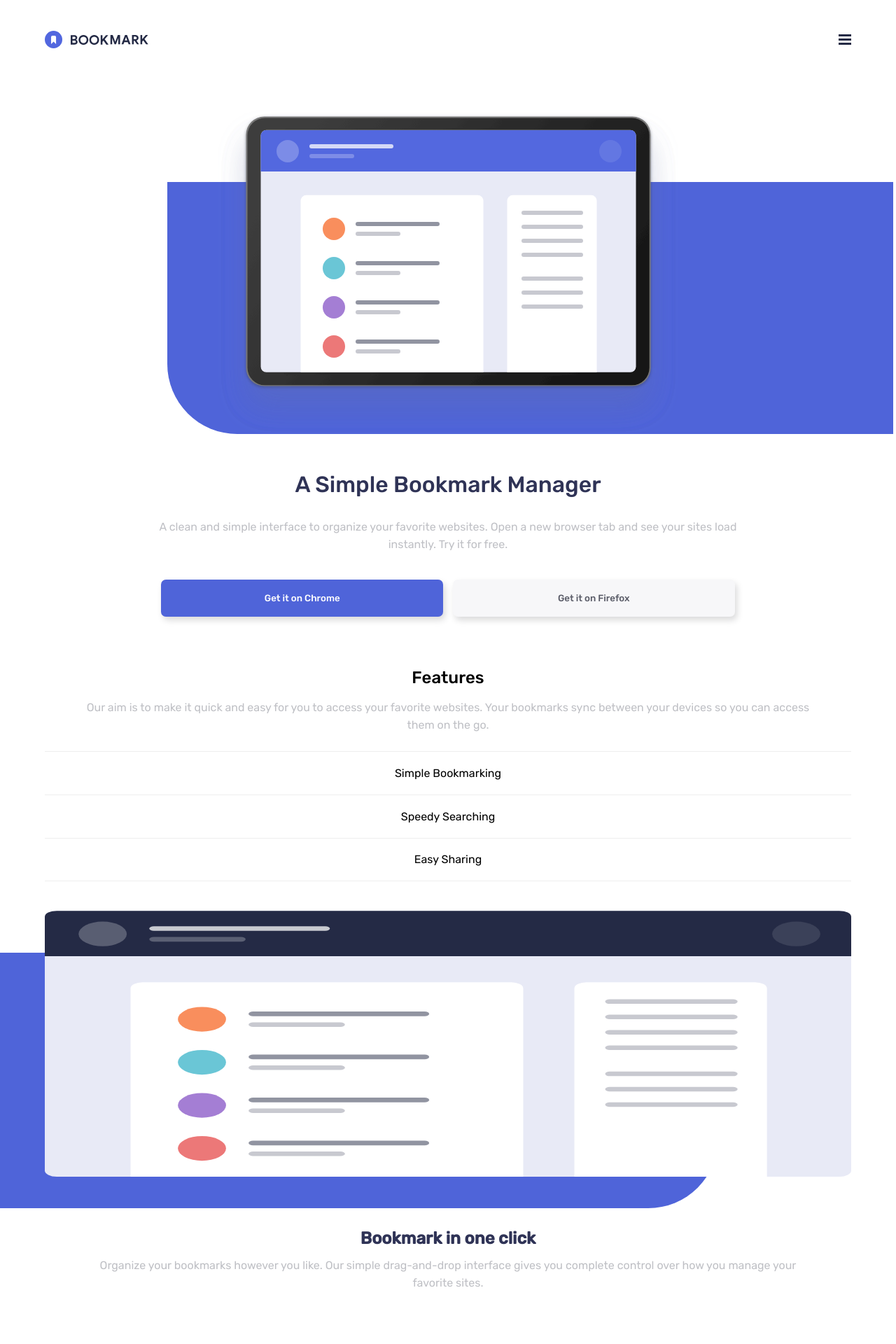
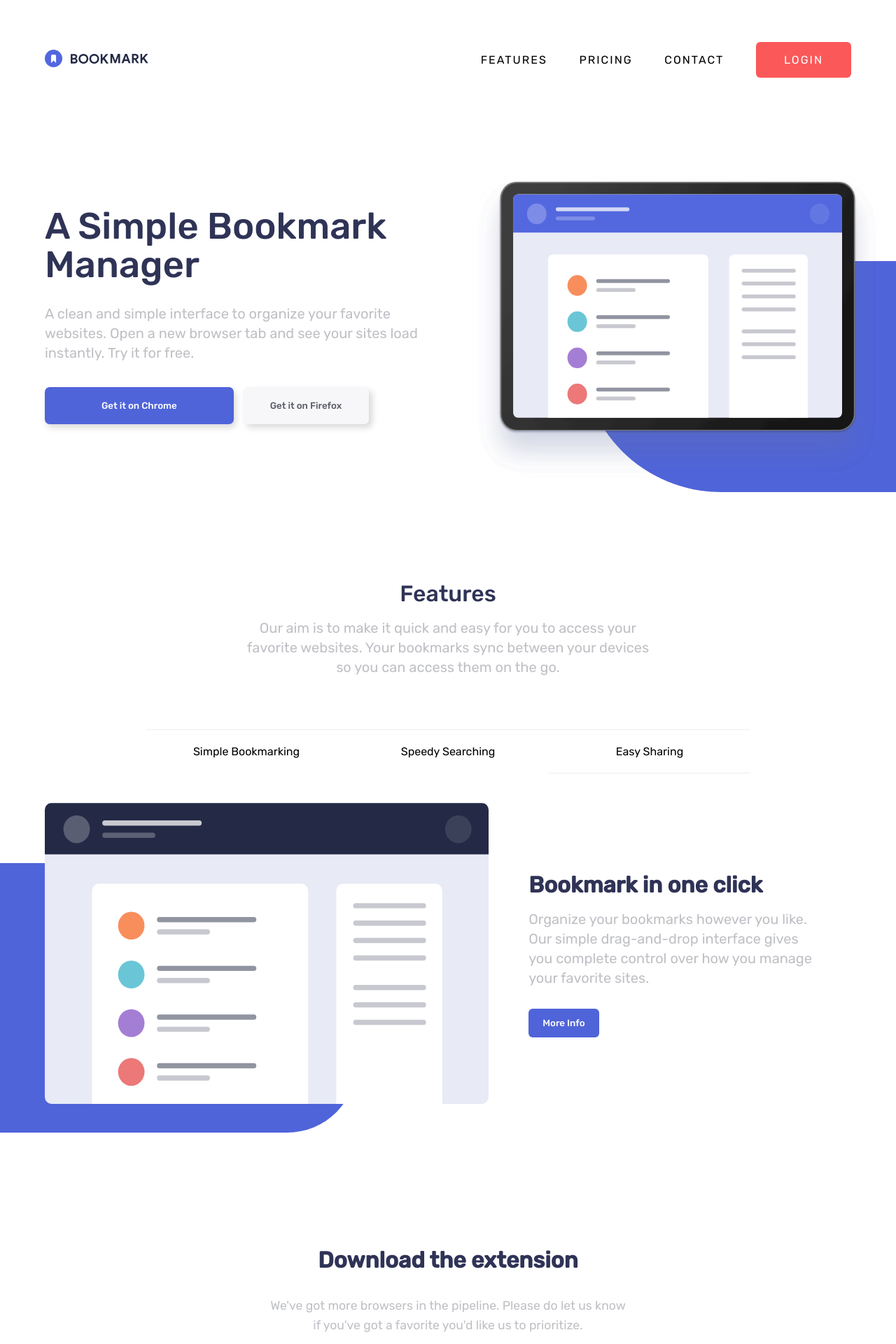
Before and after one commit to OscarAnillo/Bookmark-landing-page-fe, a React (Create React App) app: page / in a window 1280 px wide. Shown: the top 1920 px of the page at 70% size. Built offline with nearby package versions, Linux system fonts and the light colour scheme.

Commit message:
add desktop query

```diff
--- a/src/App.css
+++ b/src/App.css
@@ -1,4 +1,4 @@
-@import url('https://fonts.googleapis.com/css2?family=Rubik:wght@400;500&display=swap');
+@import url("https://fonts.googleapis.com/css2?family=Rubik:wght@400;500&display=swap");
 
 * {
   margin: 0;
@@ -12,10 +12,12 @@
   font-family: "Rubik", sans-serif;
   overflow: hidden;
 }
+
 .container {
   margin: 0 auto;
   width: 90%;
 }
+
 img {
   max-width: 100%;
 }
@@ -25,20 +27,24 @@ img {
   padding-top: 44px;
   margin-bottom: 84px;
 }
+
 .nav-flex {
   display: flex;
   align-items: center;
   justify-content: space-between;
 }
+
 .desktop-menu {
   display: none;
 }
+
 .mobile-menu {
   display: block;
 }
+
 .mobile-menu-bg {
   height: 100vh;
-  background-color:rgba(47, 53, 79, .97 );
+  background-color: rgba(47, 53, 79, 0.97);
   position: absolute;
   top: 0;
   left: 0;
@@ -47,39 +53,47 @@ img {
   width: 100%;
   z-index: 99;
 }
+
 .mobile-menu-container {
   /* border: 1px solid red; */
   padding-top: 2.75em;
   width: 90%;
   margin: 0 auto;
 }
+
 .mobile-menu-row {
   display: flex;
   align-items: center;
   justify-content: space-between;
 }
+
 .mobile-menu-logo {
   filter: invert(100%) contrast(200%);
 }
+
 .mobile-menu-items ul {
   color: #fff;
   margin-top: 45px;
   text-transform: uppercase;
 }
+
 .mobile-menu-items ul li {
   border-top: 1px solid #eee;
   font-size: 1.3rem;
   padding: 1.35em 0;
 }
+
 .login-item {
   border: 2px solid #eee;
   border-radius: 5px;
 }
+
 .mobile-menu-socials {
   position: absolute;
   top: 90%;
-  left: 40%
+  left: 40%;
 }
+
 .mobile-menu-socials img {
   padding: 0 1em;
 }
@@ -87,8 +101,9 @@ img {
 /* HeroComponent */
 .hero {
   position: relative;
-  padding-bottom: .5em;
+  padding-bottom: 0.5em;
 }
+
 .blue-shape {
   background-color: rgb(79, 100, 217);
   border-bottom-left-radius: 100px;
@@ -99,6 +114,7 @@ img {
   width: 90%;
   z-index: -1;
 }
+
 .hero-title {
   color: rgb(47, 51, 86);
   font-weight: 500;
@@ -106,6 +122,7 @@ img {
   margin-top: 45px;
   margin-bottom: 28px;
 }
+
 .hero-paragraph {
   color: rgb(191, 192, 197);
   font-weight: 400;
@@ -113,13 +130,14 @@ img {
   margin: 0 auto 38px auto;
   width: 90%;
 }
+
 .btn {
   border: none;
   border-radius: 7px;
   padding: 1.4375em 0;
   width: 45%;
+}
 
-}
 .blue-btn {
   background-color: rgb(79, 100, 217);
   box-shadow: 3px 5px 10px rgb(218, 218, 219);
@@ -128,6 +146,7 @@ img {
   font-weight: 500;
   margin-right: 1em;
 }
+
 .white-btn {
   background-color: rgb(247, 247, 249);
   box-shadow: 3px 5px 10px rgb(218, 218, 219);
@@ -140,36 +159,45 @@ img {
 .features {
   margin-top: 65px;
 }
+
 .features-title {
   font-weight: 500;
   margin-bottom: 16px;
 }
+
 .features-paragraph {
   color: rgb(191, 192, 197);
   font-weight: 400;
   line-height: 25px;
   padding-bottom: 25px;
 }
+
 .map-div-features {
   border-top: 1px solid #eee;
 }
+
 .map-div-features ul li {
   padding: 1.3em;
 }
+
 .map-div-features ul li:hover {
   border-bottom: 3px solid red;
 }
+
 .map-div-features:nth-child(3) {
   border-bottom: 1px solid #eee;
 }
+
 .flex-features {
   margin-top: 42px;
   position: relative;
 }
+
 .image-features {
   height: 250px;
   width: 100%;
 }
+
 .blue-shape-features {
   background-color: rgb(79, 100, 217);
   border-bottom-right-radius: 100px;
@@ -180,11 +208,13 @@ img {
   width: 90%;
   z-index: -1;
 }
+
 .title-features {
   color: rgb(47, 51, 86);
   margin-top: 70px;
-  margin-bottom: .5em;
+  margin-bottom: 0.5em;
 }
+
 .paragraph-features {
   color: rgb(191, 192, 197);
   font-size: 1rem;
@@ -192,6 +222,7 @@ img {
   margin: 0 auto;
   width: 90%;
 }
+
 .features-btn {
   display: none;
 }
@@ -200,19 +231,23 @@ img {
 .extension-section {
   margin-top: 150px;
 }
+
 .extension-title {
   color: rgb(47, 51, 86);
   margin-bottom: 1em;
 }
+
 .extension-paragraph {
   color: rgb(191, 192, 197);
   line-height: 25px;
   margin: 0 auto;
   width: 90%;
 }
+
 .extension-div {
   margin-top: 3em;
 }
+
 .extension-map-div {
   border-radius: 5px;
   box-shadow: 1px 1px 30px rgb(228, 231, 245);
@@ -220,22 +255,27 @@ img {
   width: 80%;
   padding-bottom: 1.6em;
 }
+
 .extension-map-div img {
   padding: 2.5em 0 2em 0;
 }
+
 .extension-div h2 {
   color: rgb(47, 51, 86);
-  padding-bottom: .5em;
+  padding-bottom: 0.5em;
 }
+
 .extension-div p {
   color: rgb(191, 192, 197);
   padding-bottom: 2em;
 }
+
 .extension-div .border-div {
   border: none;
   border-top: 5px dotted rgb(213, 214, 216);
   padding-bottom: 1em;
 }
+
 .extension-btn {
   background-color: rgb(79, 100, 217);
   border: none;
@@ -245,24 +285,29 @@ img {
   font-weight: 500;
   padding: 1.3em 3em;
 }
+
 /* FAQComponent */
 .acc-section {
   margin-top: 140px;
 }
+
 .acc-section-title {
   color: rgb(47, 51, 86);
   margin: 0 auto 1em auto;
   width: 80%;
 }
+
 .acc-section-paragraph {
   color: rgb(191, 192, 197);
   line-height: 25px;
   width: 90%;
 }
+
 .accordion {
   display: block;
   margin-top: 75px;
 }
+
 .test {
   border-bottom: 1px solid #eee;
   display: flex;
@@ -271,10 +316,12 @@ img {
   padding: 1.5em 0;
   width: 100%;
 }
+
 .acc-title {
   color: rgb(47, 51, 86);
   font-weight: 500;
 }
+
 .acc-text {
   color: rgb(191, 192, 197);
   font-weight: 400;
@@ -282,6 +329,7 @@ img {
   text-align: left;
   padding: 1em 0;
 }
+
 .acc-btn {
   background-color: rgb(79, 100, 217);
   border: none;
@@ -293,11 +341,13 @@ img {
   margin-top: 50px;
   padding: 1em 2em;
 }
+
 .turn {
   filter: invert(100%) contrast(200%) hue-rotate(90deg);
   transform: rotate(180deg);
-  transition: .7s;
+  transition: 0.7s;
 }
+
 .content {
   color: #8b7f75;
   max-height: 0;
@@ -316,25 +366,29 @@ img {
   color: #fff;
   margin-top: 120px;
   padding: 4em 1em 2em 1em;
+}
 
-}
 .contact-container {
   width: 80%;
   margin: 0 auto;
   max-width: 450px;
 }
+
 .contact-paragraph {
   font-weight: 400;
   letter-spacing: 3px;
   text-transform: uppercase;
   padding-bottom: 1em;
 }
+
 .contact-title {
   padding-bottom: 1em;
 }
+
 .contact-div form {
   position: relative;
 }
+
 .contact-div form input {
   border: none;
   border-radius: 5px;
@@ -342,39 +396,43 @@ img {
   width: 100%;
   padding: 1em;
 }
+
 .contact-div form input::placeholder {
   color: rgb(191, 192, 197);
   font-family: "Rubik", sans-serif;
-  font-size: .85rem;
+  font-size: 0.85rem;
   font-weight: 400;
 }
+
 .contact-div form button {
   background-color: rgb(251, 88, 89);
   border: none;
   border-radius: 5px;
   color: #fff;
   font-family: "Rubik", sans-serif;
-  font-size: .85rem;
+  font-size: 0.85rem;
   font-weight: 500;
   width: 100%;
   padding: 1em;
 }
+
 .img-error {
   position: absolute;
   top: 8%;
   right: 2%;
 }
+
 .error-text {
   color: #fff;
   background-color: red;
-  border-radius:  0 0 5px 5px;
-  padding: .3em 0;
+  border-radius: 0 0 5px 5px;
+  padding: 0.3em 0;
   position: absolute;
   top: 37%;
   width: 100%;
   text-align: left;
   font-family: "Rubik", sans-serif;
-  font-size: .75rem;
+  font-size: 0.75rem;
   font-style: italic;
   padding-left: 1em;
 }
@@ -384,15 +442,18 @@ img {
   background-color: rgb(47, 51, 86);
   padding: 3em 0 2em 0;
 }
+
 .footer-container {
   width: 80%;
   margin: 0 auto;
   max-width: 450px;
 }
+
 .footer-logo {
-  filter: invert(100%)contrast(200%) hue-rotate(180deg);
+  filter: invert(100%) contrast(200%) hue-rotate(180deg);
   padding-bottom: 2em;
 }
+
 .footer-container ul li {
   color: #fff;
   font-weight: 400;
@@ -400,26 +461,31 @@ img {
   padding-bottom: 1em;
   text-transform: uppercase;
 }
+
 .socials {
   margin: 1em 0;
 }
+
 .socials img {
   padding: 0 1.5em;
 }
 
-@media(min-width: 700px) {
+@media (min-width: 700px) {
   /* HeroComponent */
   .blue-shape {
     height: 360px;
     top: 14%;
     right: -60px;
   }
+
   .hero-paragraph {
     width: 75%;
   }
+
   .btn {
     width: 35%;
   }
+
   .blue-btn {
     background-color: rgb(79, 100, 217);
     box-shadow: 3px 5px 10px rgb(218, 218, 219);
@@ -428,6 +494,7 @@ img {
     font-weight: 500;
     margin-right: 1em;
   }
+
   .white-btn {
     background-color: rgb(247, 247, 249);
     box-shadow: 3px 5px 10px rgb(218, 218, 219);
@@ -435,18 +502,334 @@ img {
     font-family: "Rubik";
     font-weight: 500;
   }
+
   /* FeaturesComponent */
   .features-paragraph {
     width: 90%;
     margin: 0 auto;
   }
+
   .image-features {
     height: 380px;
     width: 100%;
   }
+
   .blue-shape-features {
     height: 365px;
     top: 11%;
     left: -75px;
   }
 }
+
+@media (min-width: 1000px) {
+  .container {
+    max-width: 1200px;
+    /* border: 1px solid red; */
+  }
+  /* NavComponent */
+  .nav {
+    padding-top: 60px;
+    margin-bottom: 140px;
+  }
+
+  .desktop-menu {
+    display: block;
+  }
+  .desktop-menu ul {
+    display: flex;
+    align-items: center;
+  }
+  .desktop-menu ul li {
+    margin-left: 2.85em;
+    letter-spacing: 2px;
+    text-transform: uppercase;
+    font-size: 1rem;
+    transition: .3s;
+  }
+  .desktop-menu ul li:hover {
+    color: rgb(251, 88, 89);
+    cursor: pointer;
+  }
+  .desktop-menu-login {
+    background-color: rgb(251, 88, 89);
+    border-radius: 6px;
+    color: #fff;
+    padding: 1em 2.5em;
+  }
+  .desktop-menu-login:hover {
+    background-color: transparent;
+    border: 1px solid rgb(251, 88, 89);
+  }
+
+  .mobile-menu {
+    display: none;
+  }
+
+  /* HeroComponent */
+  .hero {
+    display: flex;
+    align-items: center;
+    justify-content: space-between;
+    flex-direction: row-reverse;
+    text-align: left;
+    position: relative;
+  }
+  .hero > div:nth-child(2) {
+    height: 400px;
+    width: 100%;
+  }
+  .blue-shape {
+    border-bottom-left-radius: 200px;
+    height: 330px;
+    top: 30%;
+    right: -420px;
+    width: 70%;
+  }
+  .img-hero {
+    height: 430px;
+    width: 50%;
+    object-fit: fill;
+    align-self: flex-end;
+    position: absolute;
+    right: -40px;
+  }
+  .hero-title {
+    font-size: 3.3rem;
+    line-height: 55px;
+    margin-top: 0;
+  }
+  .hero-paragraph {
+    font-size: 1.25rem;
+    line-height: 28px;
+    margin: 0 0 35px 0;
+    width: 95%;
+  }
+
+  .btn {
+    width: 30%;
+  }
+
+  .blue-btn {
+    box-shadow: 5px 5px 10px rgb(218, 218, 219);
+    transition: .4s;
+  }
+  .blue-btn:hover {
+    background-color: transparent;
+    border: 1px solid rgb(132, 141, 234);
+    color: rgb(132, 141, 234);
+    cursor: pointer;
+  }
+
+  .white-btn {
+    box-shadow: 5px 5px 10px rgb(218, 218, 219);
+  }
+  .white-btn:hover {
+    background-color: transparent;
+    border: 1px solid #000;
+    color: #000;
+    cursor: pointer;
+  }
+
+  /* FeaturesComponent */
+  .features {
+    margin-top: 170px;
+  }
+  .features-title {
+    color: rgb(47, 51, 86);
+    font-size: 2rem;
+  }
+  .features-paragraph {
+    font-size: 1.25rem;
+    line-height: 28px;
+    width: 50%;
+    margin: 0 auto;
+  }
+  .map-div-features {
+    margin-top: 50px;
+    display: inline-block;
+    width: 25%;
+    max-width: 730px;
+  }
+  .map-div-features ul li {
+    font-size: 1.1rem;
+    transition: .1s;
+  }
+  .map-div-features ul li:hover {
+    color: rgb(251, 88, 89);
+    cursor: pointer;
+  }
+  .flex-features {
+    display: flex;
+    align-items: center;
+    justify-content: space-between;
+    text-align: left;
+  }
+  .flex-features > div:nth-child(2) {
+    width: 55%;
+  }
+  .flex-features > div:nth-child(3) {
+    width: 40%;
+  }
+  .blue-shape-features {
+    height: 385px;
+    top: 20%;
+    left: -360px;
+    width: 70%;
+  }
+  .image-features {
+    height: 430px;
+    width: 100%;
+    object-fit: fill;
+  }
+  .title-features {
+    font-size: 2rem;
+    margin-top: 0;
+  }
+  .paragraph-features {
+    font-size: 1.25rem;
+    line-height: 28px;
+    margin: 0 0 1.5em 0;
+  }
+  .features-btn {
+    display: block;
+    background-color: rgb(79, 100, 217);
+    border: none;
+    border-radius: 6px;
+    color: #fff;
+    font-family: "Rubik", sans-serif;
+    font-weight: 500;
+    padding: 1em 1.5em;
+  }
+
+  /* ExtensionComponent */
+  .extension-section {
+    margin-top: 200px;
+  }
+  .extension-title {
+    font-size: 2rem;
+  }
+  .extension-paragraph {
+    font-size: 1.1rem;
+    line-height: 28px;
+    width: 45%;
+  }
+  .extension-map-div {
+    display: inline-block;
+    margin: 0 1.2em;
+    width: 29%;
+    transition: 0.8s;
+  }
+  .extension-map-div:nth-child(2) {
+    height: 400px;
+  }
+  .extension-map-div:nth-child(3) {
+    height: 440px;
+  }
+  .extension-map-div:hover {
+    background: linear-gradient(to bottom right, #ff512f, #dd2476);
+    box-shadow: 10px 5px 20px rgb(109, 109, 109);
+    cursor: pointer;
+    padding: 3em;
+  }
+  /* FAQComponent */
+  .acc-section-title {
+    font-size: 2rem;
+  }
+  .acc-section-paragraph {
+    font-size: 1.25rem;
+    line-height: 28px;
+    width: 50%;
+    margin: 0 auto;
+  }
+  .accordion {
+    max-width: 550px;
+    margin: 4em auto;
+  }
+  .acc-title {
+    font-size: 1.2rem;
+    transition: .3s;
+  }
+  .acc-title:hover {
+    color: rgb(251, 88, 89);
+    cursor: pointer;
+  }
+
+  /* ContactComponent */
+  .contact-div {
+    padding-bottom: 4em;
+  }
+  .contact-paragraph {
+    margin-bottom: 45px;
+  }
+  .contact-title {
+    font-size: 2rem;
+  }
+  .contact-container form {
+    display: flex;
+    align-items: center;
+    justify-content: space-between;
+  }
+  .contact-container form input {
+    width: 65%;
+    margin: 0;
+  }
+  .contact-container form button {
+    width: 30%;
+    transition: .3s;
+  }
+  .contact-container form button:hover {
+    background-color: #fff;
+    border: 1px solid rgb(251, 88, 89);
+    color: rgb(251, 88, 89);
+    cursor: pointer;
+  }
+  .img-error {
+    top: 30%;
+    right: 37%;
+  }
+  .error-text {
+    border-radius: 0 0 6px 6px;
+    padding: 0.5em 0 0.5em 1em;
+    top: 98%;
+    width: 65%;
+    font-size: 0.8rem;
+  }
+
+  /* FooterComponent */
+  .footer {
+    padding: 1.5em 0;
+  }
+  .footer-container {
+    max-width: 1200px;
+    display: flex;
+    align-items: center;
+    justify-content: space-between;
+  }
+  .footer-logo {
+    display: none;
+
+  }
+  .footer-logo-ul {
+    padding: 0;
+    margin-right: 1em;
+    filter: invert(100%) contrast(200%);
+  }
+  .footer-container ul {
+    display: flex;
+    align-items: center;
+  }
+  .footer-container ul li {
+    margin-left: 1em;
+    padding-bottom: 0;
+    transition: .3s;
+  }
+  .footer-container ul li:hover {
+    color: rgb(251, 88, 89);
+    cursor: pointer;
+  }
+  .socials img:hover {
+    filter: invert(100%) contrast(200%) ;
+    cursor: pointer;
+    transition: .2s;
+  }
+}
--- a/src/Components/footer-component.js
+++ b/src/Components/footer-component.js
@@ -5,6 +5,11 @@ export const FooterComponent = () => {
         <div>
           <img src="images/logo-bookmark.svg" alt="" className="footer-logo" />
           <ul>
+            <img
+              src="images/logo-bookmark.svg"
+              alt=""
+              className="footer-logo-ul"
+            />
             <li>features</li>
             <li>Pricing</li>
             <li>Contact</li>
--- a/src/Components/hero-component.js
+++ b/src/Components/hero-component.js
@@ -3,7 +3,7 @@ export const HeroComponent = () => {
     <div className="hero">
       <div className="blue-shape"></div>
       <div>
-        <img src="images/illustration-hero.svg" alt="" />
+        <img src="images/illustration-hero.svg" alt="" className="img-hero" />
       </div>
       <div>
         <h1 className="hero-title">A Simple Bookmark Manager</h1>
--- a/src/Components/nav-component.js
+++ b/src/Components/nav-component.js
@@ -8,9 +8,9 @@ export const NavComponent = ({ showMobileMenu, setShowMobileMenu }) => {
         <div className="desktop-menu">
           <ul>
             <li>Features</li>
-            <li>Procing</li>
+            <li>Pricing</li>
             <li>Contact</li>
-            <li>Login</li>
+            <li className="desktop-menu-login">Login</li>
           </ul>
         </div>
         <div className="mobile-menu">
```
